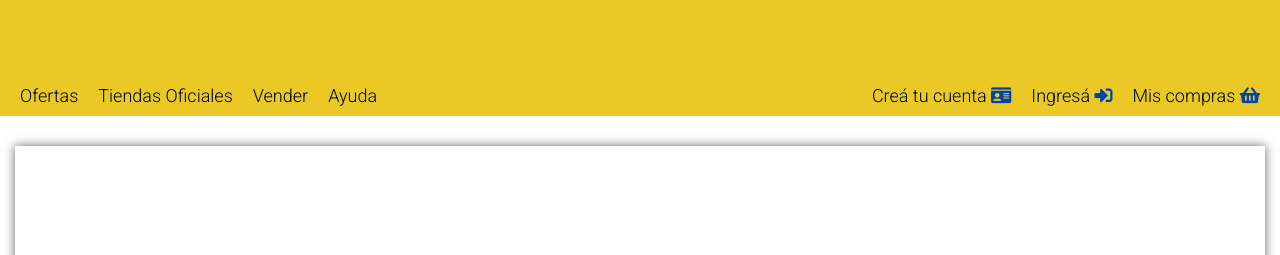
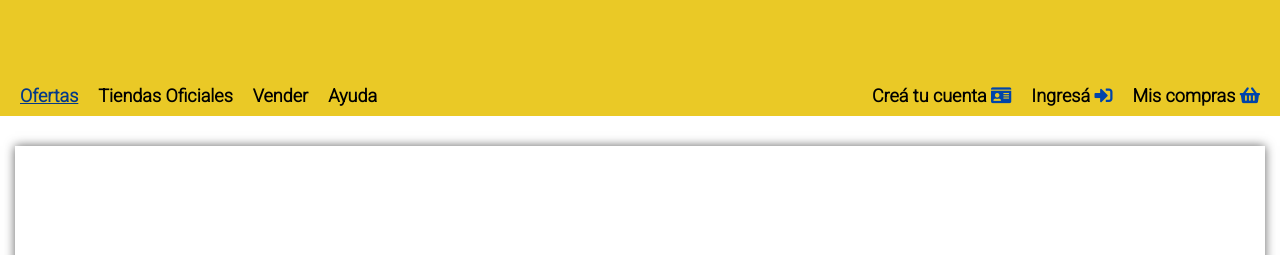
Before and after one commit to JoaquinBar1/mercadoLiebre, a website: page views/logIn.html in a window 1280 px wide. In both pictures the pointer is over the link "Ofertas". Shown: the part 214-469 px from the top of the page. Drawn offline with Linux system fonts and the light colour scheme; files whose address does not match are found by name.

Commit message:
Agregando estilos y animaciones

```diff
--- a/public/css/logIn.css
+++ b/public/css/logIn.css
@@ -63,10 +63,15 @@ nav ul li{
 }
 nav.main-nav-bar li a{
     text-decoration: none;
+    font-weight: bold;
     color: #000;
     font-size: 10px;
 }
-nav ul.right-nav-bar a i {
+nav.main-nav-bar li a:hover{
+    text-decoration: underline;
+    padding-bottom: 3px;
+}
+nav ul.right-nav-bar a i{
     color: #0044AA;
     font-weight: bold;
 
@@ -190,5 +195,16 @@ div .card h3{
         font-weight: 900;
         font-size: 20px;
     }
+    @media (min-width: 1024px) {
+
+        header nav ul li a:hover {
+            transition: all 300ms;
+            text-decoration: underline;
+            color: #043988;
+        }
+        footer article div i:hover {
+            color: #5297ff;
+        }
+    }
 
 }
--- a/public/css/register.css
+++ b/public/css/register.css
@@ -66,7 +66,11 @@ nav.main-nav-bar li a{
     color: #000;
     font-size: 10px;
 }
-nav ul.right-nav-bar a i {
+nav.main-nav-bar li a:hover{
+    text-decoration: underline;
+    padding-bottom: 3px;
+}
+nav ul.right-nav-bar a i{
     color: #0044AA;
     font-weight: bold;
 
@@ -217,5 +221,16 @@ div .card h3{
         font-weight: 900;
         font-size: 20px;
     }
+    @media (min-width: 1024px) {
+
+        header nav ul li a:hover {
+            transition: all 300ms;
+            text-decoration: underline;
+            color: #043988;
+        }
+        footer article div i:hover {
+            color: #5297ff;
+        }
+    }
 
 }
--- a/public/css/styles2.css
+++ b/public/css/styles2.css
@@ -80,7 +80,11 @@ nav.main-nav-bar li a{
     color: #000;
     font-size: 10px;
 }
-nav ul.right-nav-bar a i {
+nav.main-nav-bar li a:hover{
+    text-decoration: underline;
+    padding-bottom: 3px;
+}
+nav ul.right-nav-bar a i{
     color: #0044AA;
     font-weight: bold;
 }
@@ -157,8 +161,11 @@ main section article i,
 }
 
 main section article i{
-    display: block;
-    font-size: 16px;
+    display: inline-block;
+    text-align: center;
+    font-size: 20px;
+    margin-bottom: 10px;
+    margin-left: 15px;
     padding: 5px;
     width: 30px;
     height: 30px;
@@ -166,8 +173,8 @@ main section article i{
     background-color: #FFF;
     border-radius: 50%;
     position: absolute;
-    right: 20px;
-    top: -15px;
+    right: 10px;
+    top: -25px;
 }
 
 main section h3{
@@ -296,6 +303,33 @@ footer div.pie-footer{
         flex-direction: row;
         justify-content: space-between;
     }
+    @media (min-width: 1024px) {
 
+        header nav ul li a:hover {
+            transition: all 300ms;
+            text-decoration: underline;
+            color: #043988;
+        }
+        article div.main-article h4 {
+            display: none;
+        }
+
+        article div.main-article:hover h4{
+            transition: all 500ms;
+            display: block;
+        }
+
+        article div.main-article .fa-truck {
+            transition: all 300ms;
+
+        }
+        article div.main-article:hover .fa-truck {
+            transition: all 300ms;
+            transform: rotate(-90deg);
+        }
+        footer article div i:hover {
+            color: #5297ff;
+        }
+    }
 
 }
```
Also changed, not shown: 3 other files.
